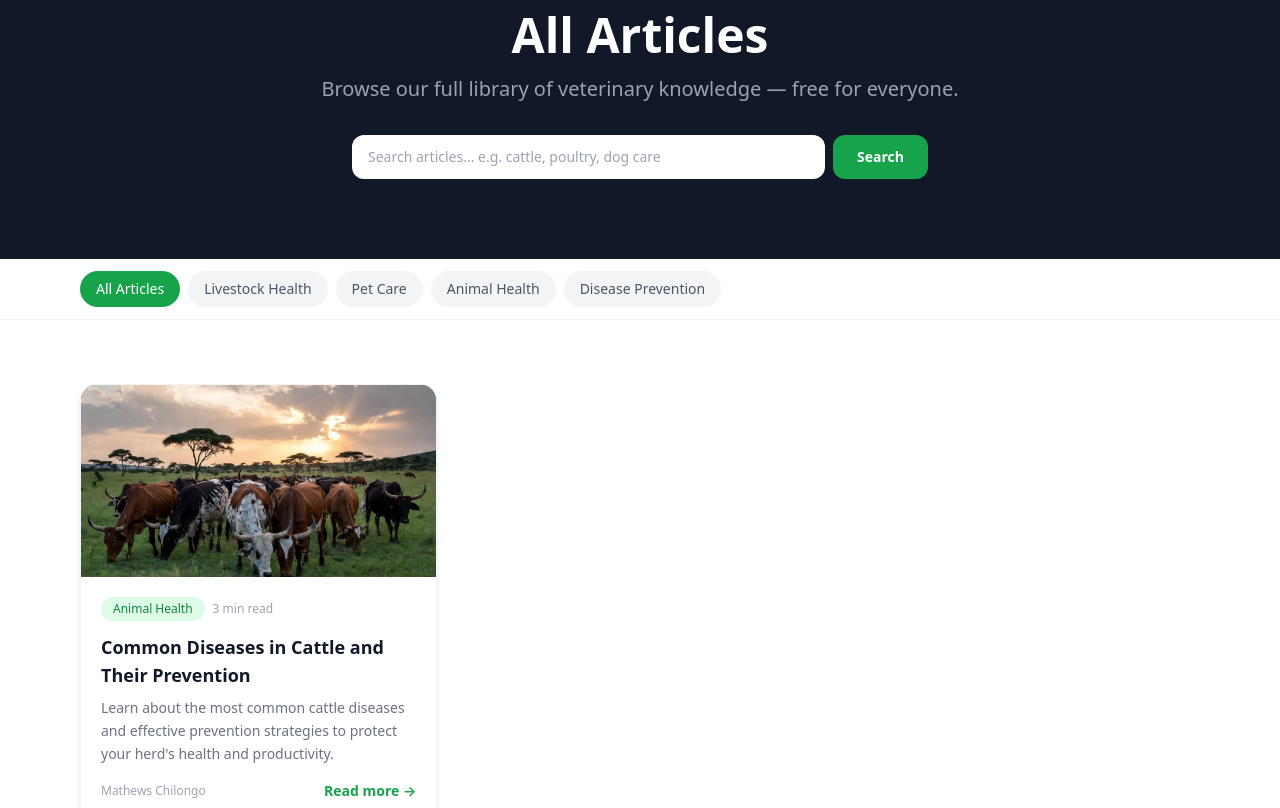
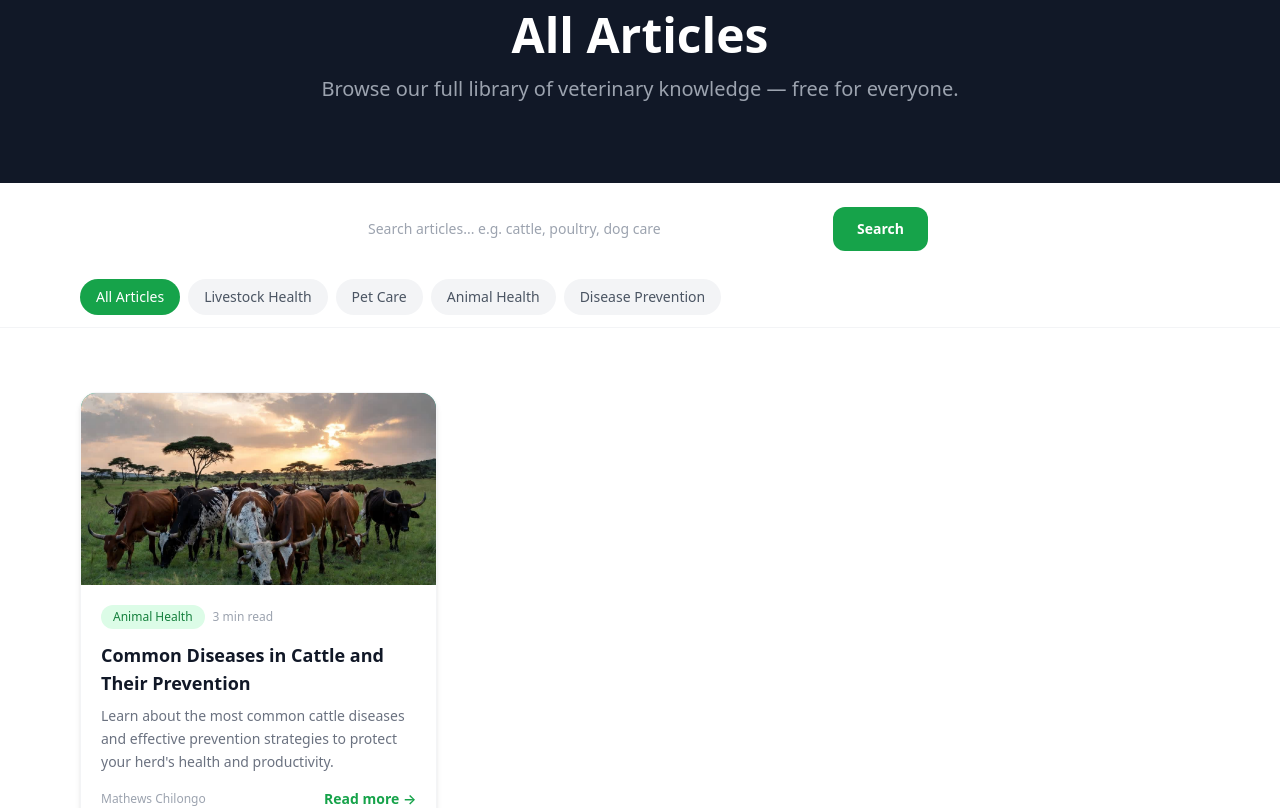
Before and after one commit to mathewschilongo099/VetSphere, a Next.js app: page /articles in a window 1280 px wide. Shown: the part 180-988 px from the top of the page. Built offline with nearby package versions, Linux system fonts and the light colour scheme.

Commit message:
Update page.tsx

```diff
--- a/src/app/articles/page.tsx
+++ b/src/app/articles/page.tsx
@@ -1,92 +1,14 @@
-'use client';
-import { useState, useEffect, Suspense } from 'react';
-import { useSearchParams } from 'next/navigation';
-import ArticleCard from '@/components/content/ArticleCard';
-import { BlogPost } from '@/types';
+import { getAllPosts } from '@/lib/blog';
+import ArticleSearch from '@/components/content/ArticleSearch';
+import type { Metadata } from 'next';
 
-const CATEGORIES = [
-  { label: 'All Articles', value: '' },
-  { label: 'Livestock Health', value: 'livestock' },
-  { label: 'Pet Care', value: 'pets' },
-  { label: 'Animal Health', value: 'animal health' },
-  { label: 'Disease Prevention', value: 'disease-prevention' },
-];
+export const metadata: Metadata = {
+  title: 'All Articles | VetSphere',
+  description: 'Browse our full library of free veterinary articles covering livestock health, pet care, disease prevention and more.',
+};
 
-function ArticlesContent() {
-  const searchParams = useSearchParams();
-  const [posts, setPosts] = useState<BlogPost[]>([]);
-  const [filtered, setFiltered] = useState<BlogPost[]>([]);
-  const [query, setQuery] = useState('');
-  const [activeCategory, setActiveCategory] = useState('');
-  const [loading, setLoading] = useState(true);
-
-  useEffect(() => {
-    async function fetchPosts() {
-      const res = await fetch('/api/posts');
-      const data = await res.json();
-      setPosts(data);
-      setLoading(false);
-    }
-    fetchPosts();
-  }, []);
-
-  useEffect(() => {
-    const searchQuery = searchParams.get('search') || '';
-    const categoryQuery = searchParams.get('category') || '';
-    setQuery(searchQuery);
-    setActiveCategory(categoryQuery);
-  }, [searchParams]);
-
-  useEffect(() => {
-    let result = posts;
-
-    if (activeCategory) {
-      result = result.filter((post) =>
-        post.category.toLowerCase().includes(activeCategory.toLowerCase()) ||
-        post.tags.some((tag) => tag.toLowerCase().includes(activeCategory.toLowerCase()))
-      );
-    }
-
-    if (query.trim()) {
-      const q = query.toLowerCase();
-      result = result.filter(
-        (post) =>
-          post.title.toLowerCase().includes(q) ||
-          post.description.toLowerCase().includes(q) ||
-          post.category.toLowerCase().includes(q) ||
-          post.tags.some((tag) => tag.toLowerCase().includes(q))
-      );
-    }
-
-    setFiltered(result);
-  }, [posts, query, activeCategory]);
-
-  function handleSearch(e: React.FormEvent<HTMLFormElement>) {
-    e.preventDefault();
-    const q = query.toLowerCase();
-    let result = posts;
-    if (activeCategory) {
-      result = result.filter((post) =>
-        post.category.toLowerCase().includes(activeCategory.toLowerCase()) ||
-        post.tags.some((tag) => tag.toLowerCase().includes(activeCategory.toLowerCase()))
-      );
-    }
-    if (q.trim()) {
-      result = result.filter(
-        (post) =>
-          post.title.toLowerCase().includes(q) ||
-          post.description.toLowerCase().includes(q) ||
-          post.category.toLowerCase().includes(q) ||
-          post.tags.some((tag) => tag.toLowerCase().includes(q))
-      );
-    }
-    setFiltered(result);
-  }
-
-  function handleCategoryClick(value: string) {
-    setActiveCategory(value);
-    setQuery('');
-  }
+export default function ArticlesPage() {
+  const posts = getAllPosts();
 
   return (
     <div className="min-h-screen bg-white w-full overflow-x-hidden">
@@ -98,110 +20,15 @@ function ArticlesContent() {
             Knowledge Base
           </span>
           <h1 className="text-4xl sm:text-5xl font-extrabold mb-4">All Articles</h1>
-          <p className="text-gray-400 text-base sm:text-xl mb-8">
+          <p className="text-gray-400 text-base sm:text-xl">
             Browse our full library of veterinary knowledge — free for everyone.
           </p>
-
-          {/* Search Bar */}
-          <form onSubmit={handleSearch} className="flex gap-2 max-w-xl mx-auto">
-            <input
-              type="text"
-              value={query}
-              onChange={(e) => setQuery(e.target.value)}
-              placeholder="Search articles... e.g. cattle, poultry, dog care"
-              className="flex-1 px-4 py-3 rounded-xl text-sm text-gray-900 focus:outline-none focus:ring-2 focus:ring-green-500"
-            />
-            <button
-              type="submit"
-              className="bg-green-600 hover:bg-green-500 text-white font-bold px-6 py-3 rounded-xl text-sm transition shrink-0"
-            >
-              Search
-            </button>
-          </form>
         </div>
       </section>
 
-      {/* Category Filter Tabs */}
-      <section className="bg-white border-b border-gray-100 w-full sticky top-16 z-40">
-        <div className="max-w-6xl mx-auto px-4 py-3 flex gap-2 overflow-x-auto scrollbar-hide">
-          {CATEGORIES.map(({ label, value }) => (
-            <button
-              key={value}
-              onClick={() => handleCategoryClick(value)}
-              className={`shrink-0 px-4 py-2 rounded-full text-sm font-medium transition ${
-                activeCategory === value
-                  ? 'bg-green-600 text-white'
-                  : 'bg-gray-100 text-gray-600 hover:bg-green-50 hover:text-green-700'
-              }`}
-            >
-              {label}
-            </button>
-          ))}
-        </div>
-      </section>
-
-      {/* Articles */}
-      <section className="max-w-6xl mx-auto px-4 py-16">
-
-        {/* Result Info */}
-        {(query || activeCategory) && (
-          <div className="flex items-center justify-between mb-8">
-            <p className="text-gray-500 text-sm">
-              {filtered.length > 0
-                ? `${filtered.length} article${filtered.length > 1 ? 's' : ''} found${activeCategory ? ` in "${activeCategory}"` : ''}${query ? ` for "${query}"` : ''}`
-                : `No articles found`}
-            </p>
-            <button
-              onClick={() => { setQuery(''); setActiveCategory(''); }}
-              className="text-green-600 text-sm font-semibold hover:underline"
-            >
-              Clear filters ✕
-            </button>
-          </div>
-        )}
-
-        {loading ? (
-          <div className="grid grid-cols-1 sm:grid-cols-2 lg:grid-cols-3 gap-6">
-            {[1, 2, 3].map((i) => (
-              <div key={i} className="bg-gray-100 rounded-2xl h-72 animate-pulse" />
-            ))}
-          </div>
-        ) : filtered.length > 0 ? (
-          <div className="grid grid-cols-1 sm:grid-cols-2 lg:grid-cols-3 gap-6">
-            {filtered.map((post) => (
-              <ArticleCard key={post.slug} post={post} />
-            ))}
-          </div>
-        ) : (
-          <div className="text-center py-20">
-            <p className="text-4xl mb-4">🔍</p>
-            <p className="text-gray-500 text-lg font-medium">No articles found</p>
-            <p className="text-gray-400 text-sm mt-2">Try a different category or search term</p>
-            <button
-              onClick={() => { setQuery(''); setActiveCategory(''); }}
-              className="mt-6 bg-green-600 text-white px-6 py-3 rounded-xl font-bold text-sm hover:bg-green-700 transition"
-            >
-              View All Articles
-            </button>
-          </div>
-        )}
-      </section>
+      {/* Search + Articles — client component */}
+      <ArticleSearch initialPosts={posts} />
 
     </div>
   );
 }
-
-export default function ArticlesPage() {
-  return (
-    <Suspense fallback={
-      <div className="min-h-screen bg-white flex items-center justify-center">
-        <div className="text-center">
-          <div className="w-10 h-10 border-4 border-green-600 border-t-transparent rounded-full animate-spin mx-auto mb-4"></div>
-          <p className="text-gray-500">Loading articles...</p>
-        </div>
-      </div>
-    }>
-      <ArticlesContent />
-    </Suspense>
-  );
-}
```
